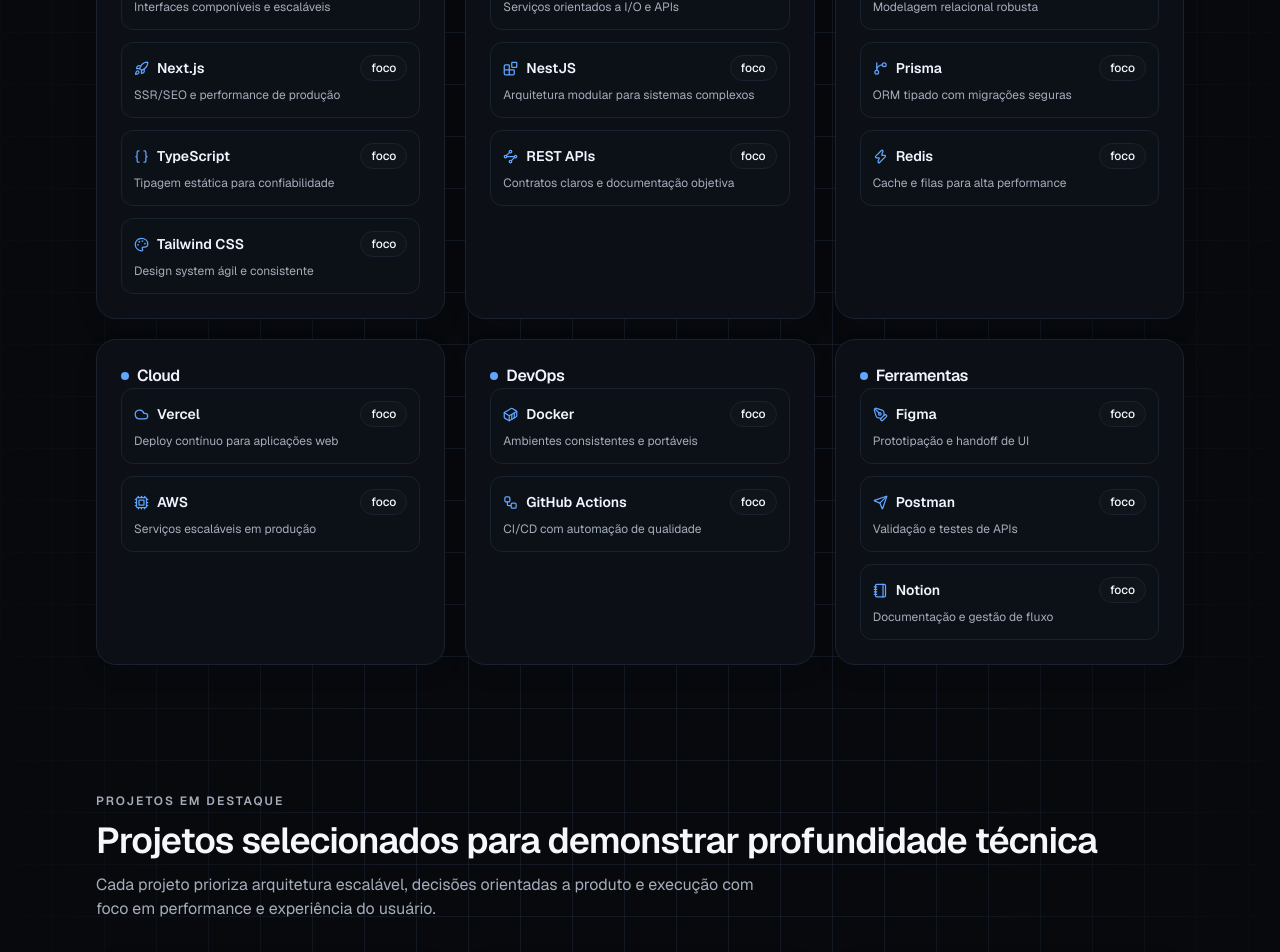
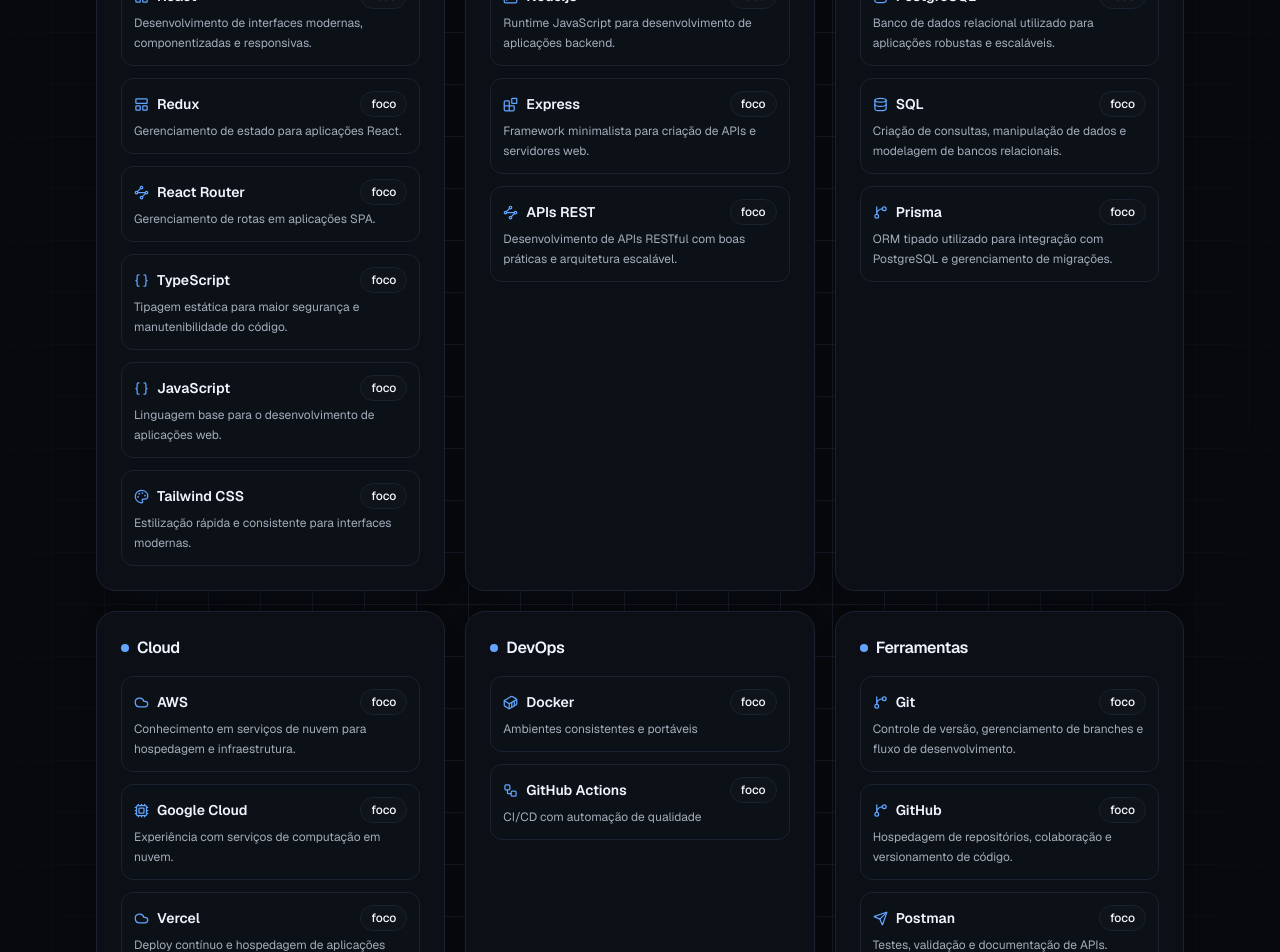
Before and after one commit to lucasvass1/lucasv-portfolio, a Next.js app: page / in a window 1280 px wide. Shown: the part 1840-2792 px from the top of the page. Built offline with nearby package versions, Linux system fonts and the light colour scheme.

Commit message:
git commit -m "feat: update portfolio tech stack and tools"

```diff
--- a/src/components/sections/technologies-section.tsx
+++ b/src/components/sections/technologies-section.tsx
@@ -45,6 +45,9 @@
   "pen-tool": PenTool,
   send: Send,
   notebook: Notebook,
+  layers: LayoutPanelTop,
+  route: Waypoints,
+  "file-code": Braces,
 };
 
 export function TechnologiesSection() {
@@ -59,7 +62,7 @@
       <div className="grid gap-5 md:grid-cols-2 xl:grid-cols-3">
         {technologyCategories.map((group) => (
           <Card key={group.category} className="h-full">
-            <CardHeader>
+            <CardHeader className="pb-4">
               <CardTitle className="flex items-center gap-2 text-base">
                 <span className="inline-block h-2 w-2 rounded-full bg-accent" />
                 {group.category}
--- a/src/data/portfolio-content.ts
+++ b/src/data/portfolio-content.ts
@@ -23,7 +23,10 @@
   | "workflow"
   | "pen-tool"
   | "send"
-  | "notebook";
+  | "notebook"
+  | "layers"
+  | "route"
+  | "file-code";
 
 export type ProjectStatus =
   | "Em Produção"
@@ -87,33 +90,98 @@
   {
   category: "Frontend",
 items: [
-      { name: "React", description: "Interfaces componíveis e escaláveis", icon: "layout" },
-      { name: "Next.js", description: "SSR/SEO e performance de produção", icon: "rocket" },
-      { name: "TypeScript", description: "Tipagem estática para confiabilidade", icon: "braces" },
-      { name: "Tailwind CSS", description: "Design system ágil e consistente", icon: "palette" },
+  {
+    name: "React",
+    description: "Desenvolvimento de interfaces modernas, componentizadas e responsivas.",
+    icon: "layout",
+  },
+  {
+    name: "Redux",
+    description: "Gerenciamento de estado para aplicações React.",
+    icon: "layers",
+  },
+  {
+    name: "React Router",
+    description: "Gerenciamento de rotas em aplicações SPA.",
+    icon: "route",
+  },
+  {
+    name: "TypeScript",
+    description: "Tipagem estática para maior segurança e manutenibilidade do código.",
+    icon: "braces",
+  },
+  {
+    name: "JavaScript",
+    description: "Linguagem base para o desenvolvimento de aplicações web.",
+    icon: "file-code",
+  },
+  {
+    name: "Tailwind CSS",
+    description: "Estilização rápida e consistente para interfaces modernas.",
+    icon: "palette",
+  },
 ],
   },
    {
   category: "Backend",
   items: [
-      { name: "Node.js", description: "Serviços orientados a I/O e APIs", icon: "server" },
-      { name: "NestJS", description: "Arquitetura modular para sistemas complexos", icon: "blocks" },
-      { name: "REST APIs", description: "Contratos claros e documentação objetiva", icon: "waypoints" },
+    {
+      name: "Node.js",
+      description: "Runtime JavaScript para desenvolvimento de aplicações backend.",
+      icon: "server",
+    },
+    {
+      name: "Express",
+      description: "Framework minimalista para criação de APIs e servidores web.",
+      icon: "blocks",
+    },
+    {
+      name: "APIs REST",
+      description: "Desenvolvimento de APIs RESTful com boas práticas e arquitetura escalável.",
+      icon: "waypoints",
+    },
   ],
   },
   {
    category: "Banco de Dados",
   items: [
-      { name: "PostgreSQL", description: "Modelagem relacional robusta", icon: "database" },
-      { name: "Prisma", description: "ORM tipado com migrações seguras", icon: "git-branch" },
-      { name: "Redis", description: "Cache e filas para alta performance", icon: "zap" },
+    {
+      name: "PostgreSQL",
+      description: "Banco de dados relacional utilizado para aplicações robustas e escaláveis.",
+      icon: "database",
+    },
+    {
+      name: "SQL",
+      description: "Criação de consultas, manipulação de dados e modelagem de bancos relacionais.",
+      icon: "database",
+    },
+    {
+      name: "Prisma",
+      description: "ORM tipado utilizado para integração com PostgreSQL e gerenciamento de migrações.",
+      icon: "git-branch",
+    },
   ],
+
   },
   {
       category: "Cloud",
   items: [
-      { name: "Vercel", description: "Deploy contínuo para aplicações web", icon: "cloud" },
-      { name: "AWS", description: "Serviços escaláveis em produção", icon: "cpu" },
+    {
+      name: "AWS",
+      description: "Conhecimento em serviços de nuvem para hospedagem e infraestrutura.",
+      icon: "cloud",
+    },
+    {
+      name: "Google Cloud",
+      description: "Experiência com serviços de computação em nuvem.",
+      icon: "cpu",
+    },
+
+    {
+      name: "Vercel",
+      description: "Deploy contínuo e hospedagem de aplicações Next.js e React.",
+      icon: "cloud",
+    },
   ],
   },
   {
@@ -126,9 +194,41 @@
   {
     category: "Ferramentas",
   items: [
-      { name: "Figma", description: "Prototipação e handoff de UI", icon: "pen-tool" },
-      { name: "Postman", description: "Validação e testes de APIs", icon: "send" },
-      { name: "Notion", description: "Documentação e gestão de fluxo", icon: "notebook" },
+    {
+      name: "Git",
+      description: "Controle de versão, gerenciamento de branches e fluxo de desenvolvimento.",
+      icon: "git-branch",
+    },
+    {
+      name: "GitHub",
+      description: "Hospedagem de repositórios, colaboração e versionamento de código.",
+      icon: "git-branch",
+    },
+    {
+      name: "Postman",
+      description: "Testes, validação e documentação de APIs.",
+      icon: "send",
+    },
+    {
+      name: "Figma",
+      description: "Prototipação de interfaces e colaboração com designers.",
+      icon: "pen-tool",
+    },
+    {
+      name: "Trello",
+      description: "Organização de tarefas e gerenciamento ágil de projetos.",
+      icon: "workflow",
+    },
+    {
+      name: "Notion",
+      description: "Documentação técnica e organização de projetos.",
+      icon: "notebook",
+    },
+    {
+      name: "Power BI",
+      description: "Criação de dashboards e análise de dados.",
+      icon: "blocks",
+    },
   ],
   },
 ];
```
Lines whose indentation alone changed are shown as unchanged.
